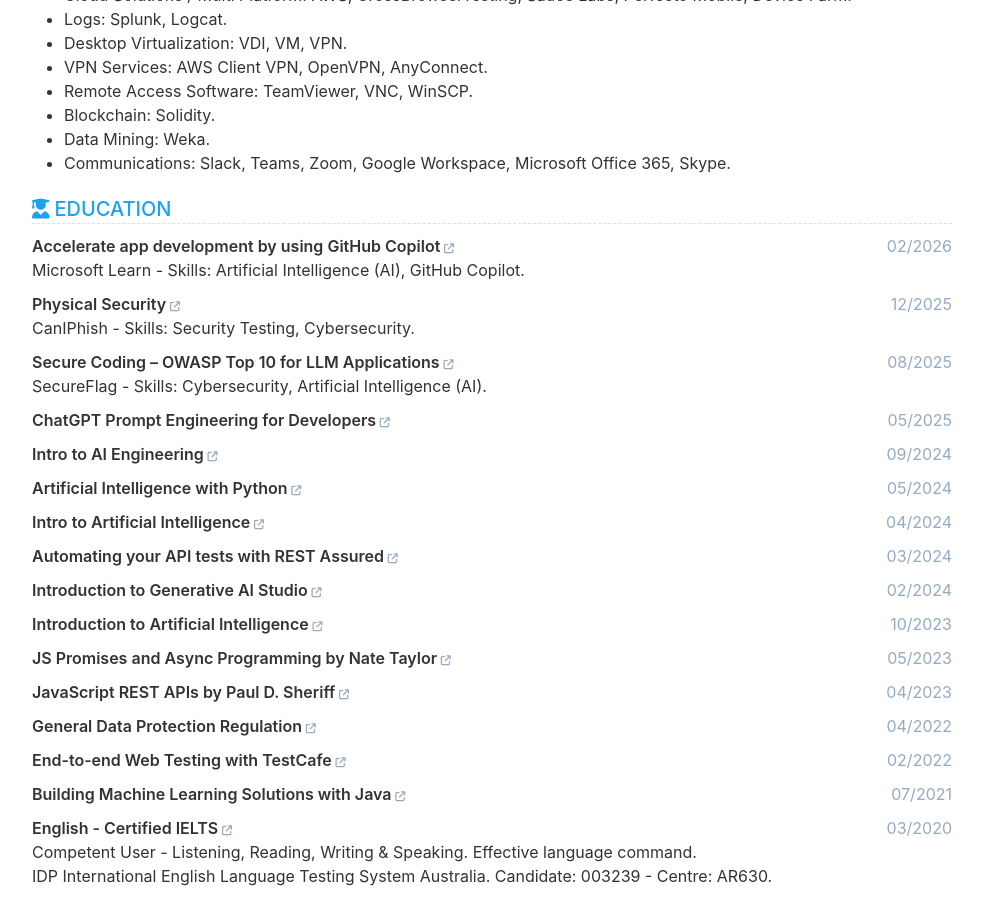
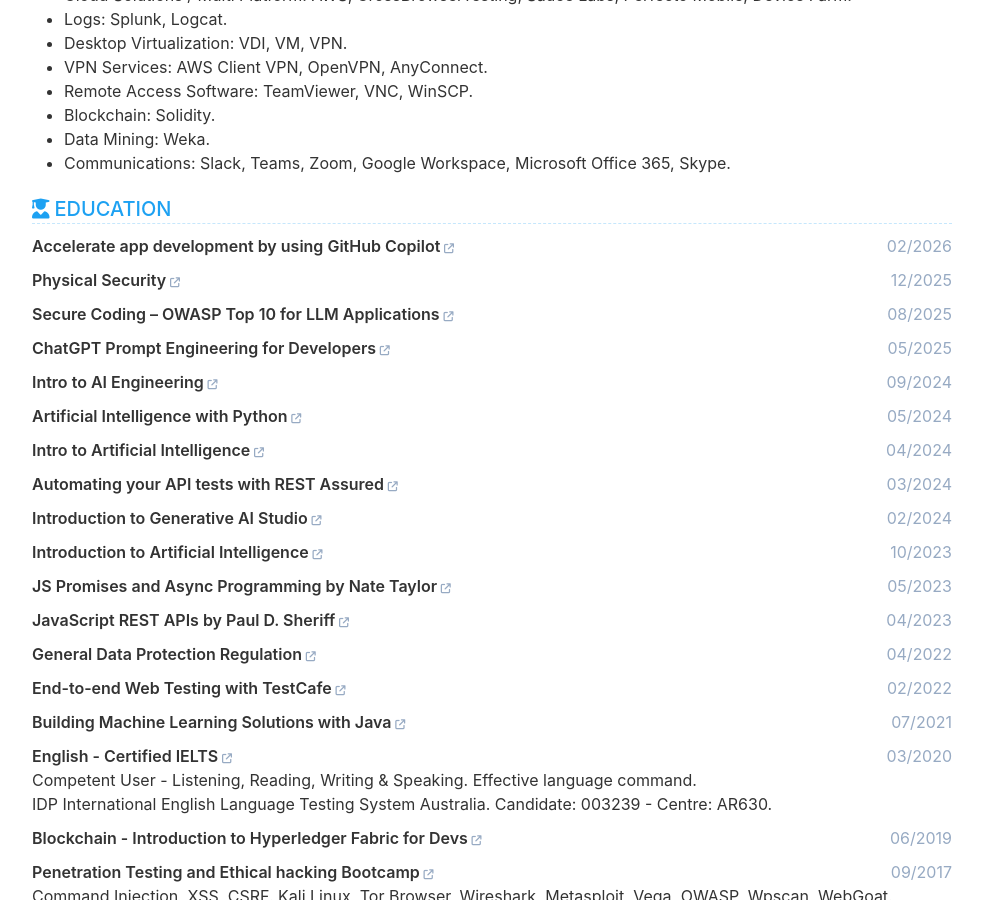
Before and after one commit to cvera08/full-resume, a Jekyll site: the page built from index.html, in a window 1280 px wide and 900 px high, scrolled down 5724 px. Shown: the whole window, without its empty margins (148-1130 px from the left). Built offline with Jekyll 4.4.1, drawn with Linux system fonts in a browser that asks for light colours.

Commit message:
chore: remove description of the last 3 education items

```diff
--- a/_data/data.yml
+++ b/_data/data.yml
@@ -342,7 +342,6 @@ education:
       major:
       degree:
       description: |
-        Microsoft Learn - Skills: Artificial Intelligence (AI), GitHub Copilot.
 
     - institution: Physical Security
       link: 'https://learn.caniphish.com/Platform/Dashboard'
@@ -350,7 +349,6 @@ education:
       major:
       degree:
       description: |
-        CanIPhish - Skills: Security Testing, Cybersecurity.
 
     - institution: Secure Coding – OWASP Top 10 for LLM Applications
       link: 'https://www.secureflag.com/b?3979f83d-5ec8-4abd-a98c-7c3708958d62'
@@ -358,7 +356,6 @@ education:
       major:
       degree:
       description: |
-        SecureFlag - Skills: Cybersecurity, Artificial Intelligence (AI).
 
     - institution: ChatGPT Prompt Engineering for Developers
       link: 'https://learn.deeplearning.ai/accomplishments/5a30d47e-9690-42cc-b309-0dcbb73e55cb'
```
